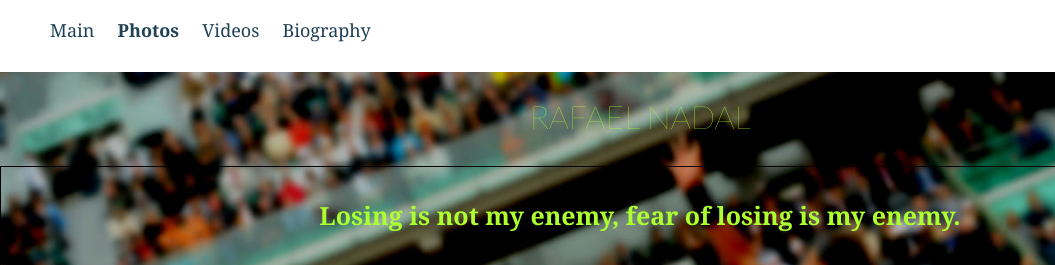
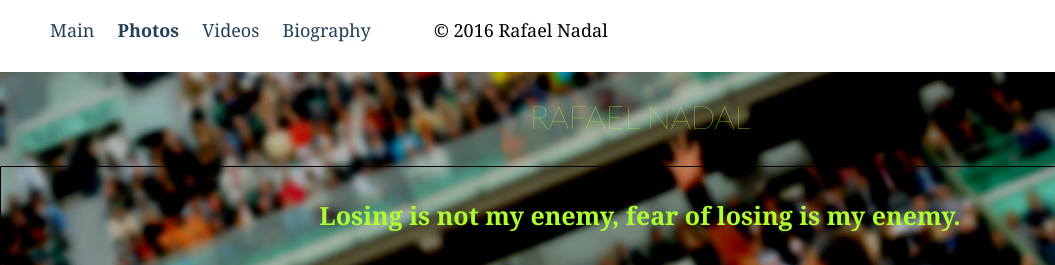
Before and after one commit to Scorpion96/scorpion96.github.io, a plain HTML site: page Photos.html in a window 1280 px wide. Shown: the top 265 px of the page, 0-1055 px from the left. Drawn offline with Linux system fonts and the light colour scheme.

Commit message:
Update Photos.html

```diff
--- a/Photos.html
+++ b/Photos.html
@@ -26,6 +26,10 @@ $("a.content").fancybox({"frameWidth":600,"frameHeight":300});
         <li><a href="Videos.html">Videos</a></li>
         <li><a href="Biography.html">Biography</a></li>
       </ul>
+
+      <ul>
+		<li> <span style="color:black;"> &copy 2016 Rafael Nadal </span></li>
+	</ul>
 
 	  <ul>
 		<li><a href="https://twitter.com/rafaelnadal"> <img src="https://s3.amazonaws.com/codecademy-content/projects/make-a-website/lesson-4/twitter.svg"/> </a></li>
```
